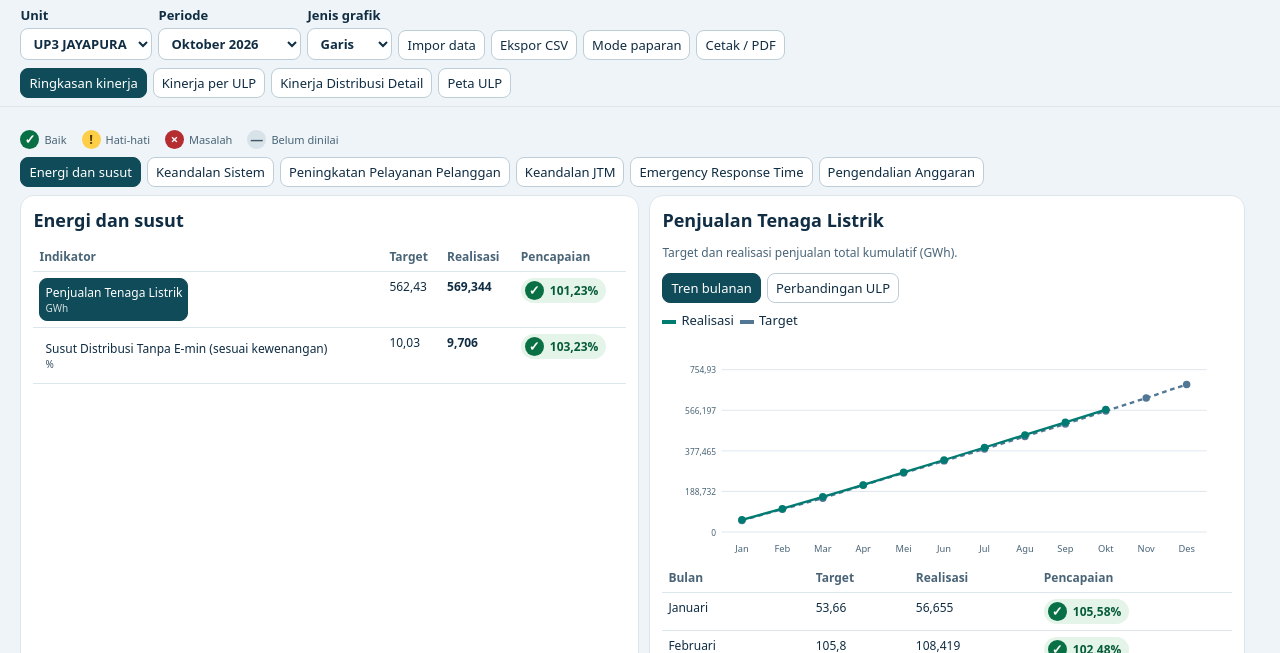
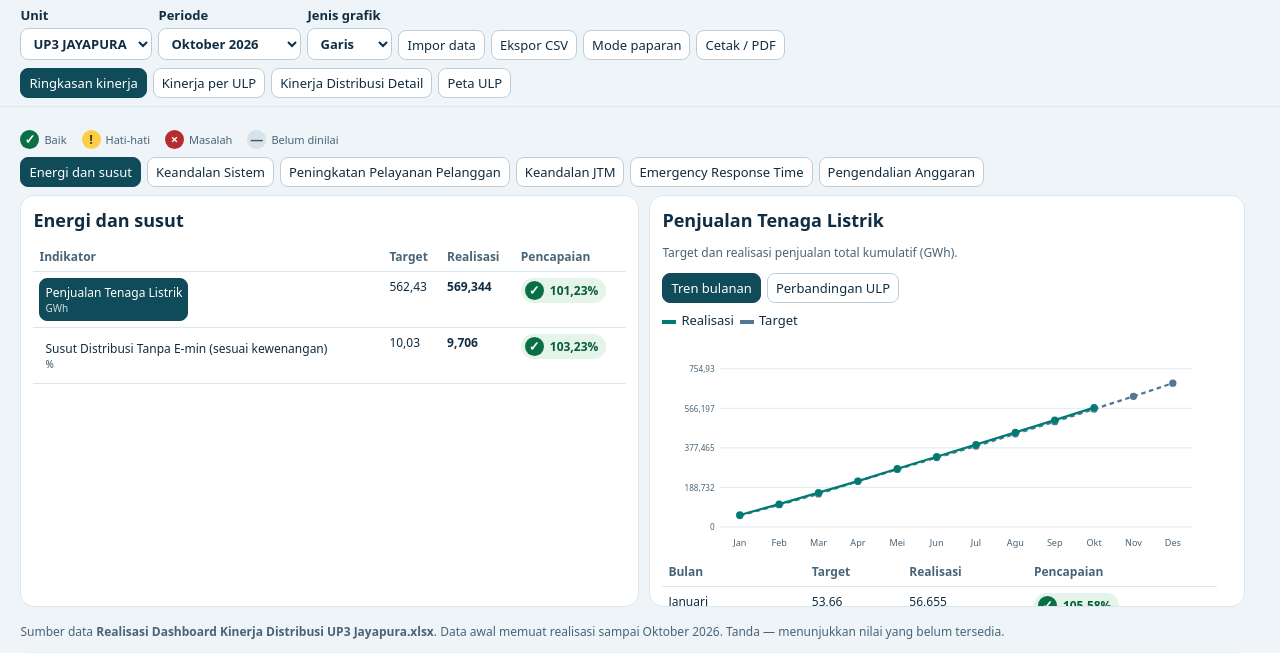
Before and after one commit to rianpranoto12-ux/DASHBOARD-KINERJA-DISTRIBUSI-UP3-JAYAPURA, a plain HTML site: page index.html in a window 1280 px wide. Shown: the part 147-800 px from the top of the page. Drawn offline with Linux system fonts and the light colour scheme.

Commit message:
Add files via upload

```diff
--- a/index.html
+++ b/index.html
@@ -67,6 +67,24 @@ body.panel-collapsed>header,.panel-collapsed #panelToggle{display:none}
 
 .panel-bar:has(#compactTitle[hidden]){display:none}
 @media print{#panelToggle,#slideFull{display:none!important}.presentation main#content{background:white}}
+
+main#content{container-type:size}
+#summaryDetail{
+ min-width:0;
+ max-height:65vh;
+ max-height:max(240px,calc(100cqh - 104px));
+ overflow-y:auto;
+ overscroll-behavior-y:contain;
+ scrollbar-gutter:stable;
+}
+#summaryDetail:focus-visible{outline:2px solid var(--accent);outline-offset:-2px}
+@media(max-width:960px){
+ #summaryDetail{max-height:70vh;max-height:70cqh;overscroll-behavior-y:auto}
+}
+@media print{
+ main#content{container-type:normal}
+ #summaryDetail{max-height:none;overflow:visible;scrollbar-gutter:auto}
+}
 </style>
 </head><body>
 <header><strong>PLN <span>UP3 JAYAPURA</span></strong><span>Jaringan dan Konstruksi</span></header>
@@ -89,7 +107,7 @@ body.panel-collapsed>header,.panel-collapsed #panelToggle{display:none}
 <nav id="groups" aria-label="Kelompok indikator"></nav>
 <section class="layout">
 <section class="panel"><h2 id="groupTitle"></h2><div class="scroll"><table><thead><tr><th>Indikator</th><th>Target</th><th>Realisasi</th><th>Pencapaian</th></tr></thead><tbody id="kpis"></tbody></table></div></section>
-<section class="panel" aria-live="polite"><h2 id="title"></h2><p id="basis" class="muted"></p><div class="switch" id="views"><button data-view="trend">Tren bulanan</button><button data-view="compare">Perbandingan ULP</button></div><div class="legend"><span><i></i>Realisasi</span><span><i></i>Target</span></div><div id="chart" class="scroll"></div><div class="scroll"><table><thead><tr><th id="axis"></th><th>Target</th><th>Realisasi</th><th>Pencapaian</th></tr></thead><tbody id="chartTable"></tbody></table></div></section>
+<section class="panel" id="summaryDetail" tabindex="0" aria-labelledby="title"><h2 id="title"></h2><p id="basis" class="muted"></p><div class="switch" id="views"><button data-view="trend">Tren bulanan</button><button data-view="compare">Perbandingan ULP</button></div><div class="legend"><span><i></i>Realisasi</span><span><i></i>Target</span></div><div id="chart" class="scroll"></div><div class="scroll"><table><thead><tr><th id="axis"></th><th>Target</th><th>Realisasi</th><th>Pencapaian</th></tr></thead><tbody id="chartTable"></tbody></table></div></section>
 </section></div>
 <section id="ulpPage" class="panel" hidden>
 <h2 id="ulpTitle">Kinerja per ULP</h2>
```
